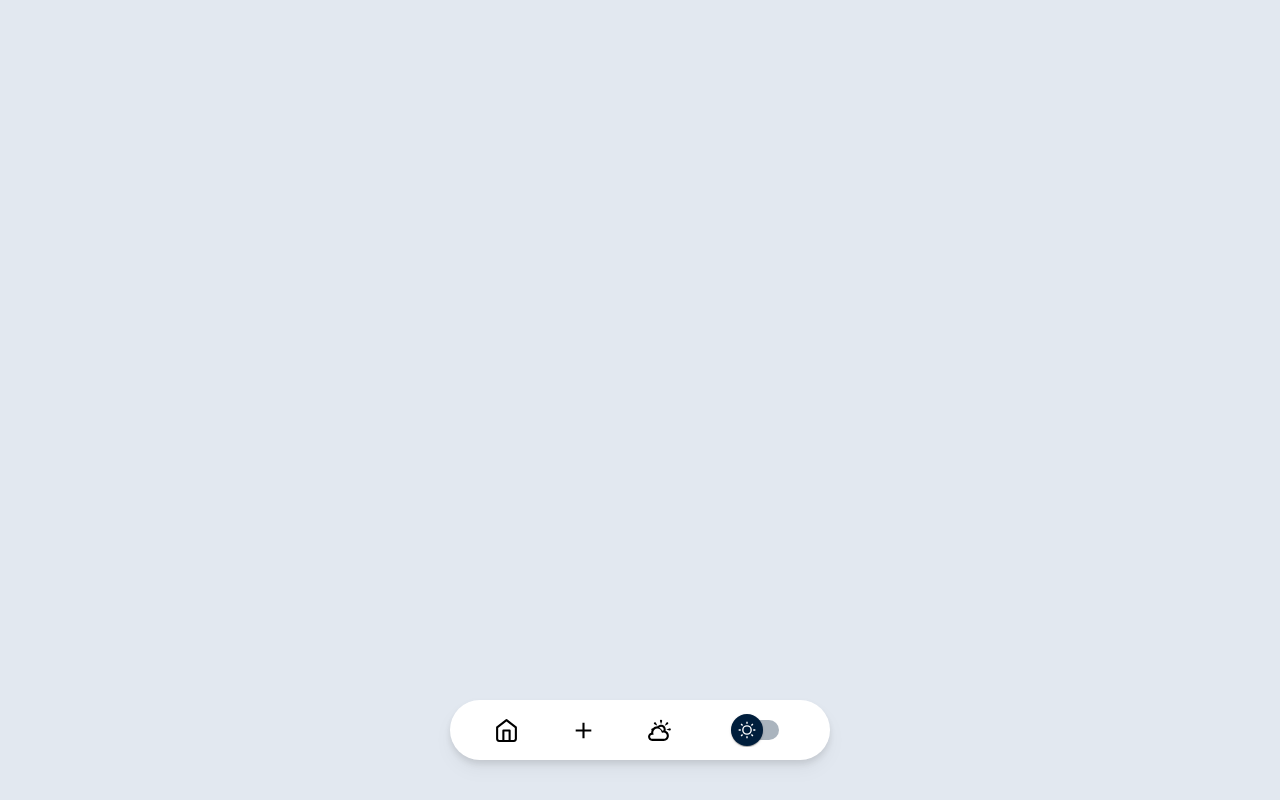
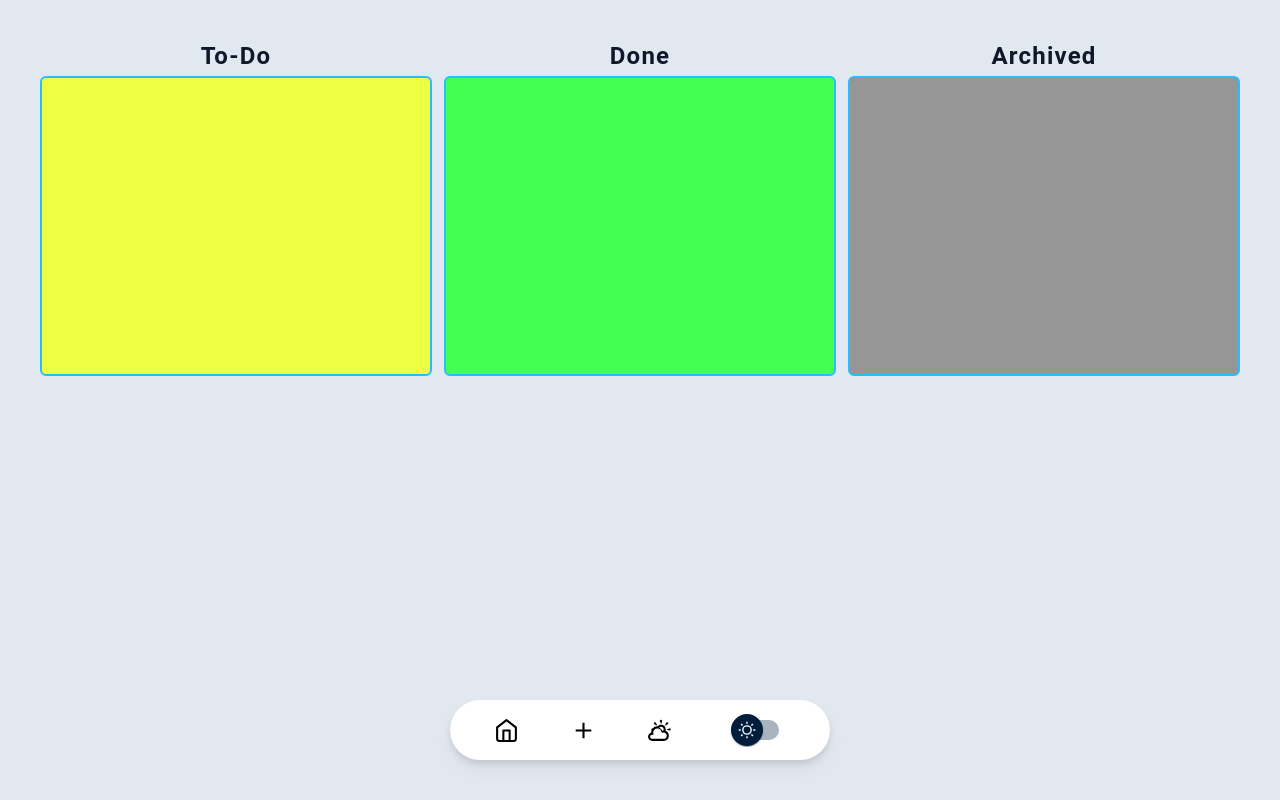
Before and after one commit to mohammadabdulhakim/TO-DO, a React (Create React App) app: page / in a window 1280 px wide. Built offline with nearby package versions, Linux system fonts and the light colour scheme.

Commit message:
Pages, working on ToDoPage

```diff
--- a/src/App.js
+++ b/src/App.js
@@ -1,8 +1,12 @@
 import { Toaster } from 'react-hot-toast';
+import { Route, Routes } from 'react-router-dom';
+
 import './App.css';
 import Navbar from './components/Navbar';
 import Modals from './components/modals/Modals';
 import useDarkMode from './hooks/useDarkMode';
+import ToDoPage from './pages/ToDoPage';
+import Weather from './pages/Weather';
 
 function App() {
   const {isDark} = useDarkMode();
@@ -11,7 +15,10 @@ function App() {
     <div className={`${isDark? "dark":"light"}`}>
       <div className="bg-main-bg dark:bg-main-dark-bg text-slate-900 dark:text-slate-100 h-screen w-screen">
         <Navbar />
-
+        <Routes>
+          <Route path='/' element={<ToDoPage/>} />
+          <Route path='/weather' element={<Weather/>} />
+        </Routes>
         <>
           <Modals />
           <Toaster />
--- /dev/null
+++ b/src/components/ToDo.jsx
@@ -0,0 +1,11 @@
+import React from 'react'
+
+const ToDo = () => {
+  return (
+    <div>
+
+    </div>
+  )
+}
+
+export default ToDo
--- a/src/components/inputs/Input.jsx
+++ b/src/components/inputs/Input.jsx
@@ -1,4 +1,3 @@
-import { BiDollar } from "react-icons/bi";
 
 const Input= ({
 id,
--- a/src/components/inputs/Textarea.jsx
+++ b/src/components/inputs/Textarea.jsx
@@ -1,5 +1,4 @@
 import { TextareaAutosize } from "@mui/material";
-import { useState } from "react";
 
 
 const Textarea= ({
@@ -10,7 +9,6 @@ formatPrice,
 register,
 errors,
 }) => {
-  const [showPassword, setShowPassword] = useState(false)
 
 
   return (
--- /dev/null
+++ b/src/pages/ToDoPage.jsx
@@ -0,0 +1,54 @@
+import { useEffect, useState } from "react";
+import useToDos from "../hooks/useToDos"
+
+
+const ToDoPage = () => {
+  const { toDos } = useToDos();
+  const [containers, setContainers] = useState([])
+
+
+  useEffect(()=>{
+    let newContainers = [
+      {
+        title: 'To-Do',
+        bg:"#ecff42",
+      },
+      {
+        title: 'Done',
+        bg:"#42ff52",
+      },
+      {
+        title: 'Archived',
+        bg:"#969696",
+      },
+    ];
+
+    newContainers[0].toDos = toDos.filter((todo)=> !todo.checked )
+    newContainers[1].toDos = toDos.filter((todo)=> todo.checked )
+    newContainers[2].toDos = toDos.filter((todo)=> !todo.checked && todo.archivedAt )
+
+    setContainers(newContainers)
+  },[toDos])
+
+  return (
+    <div className="flex items-center justify-center md:flex-row flex-col gap-3 p-4 md:p-10">
+      {containers.map((container)=>(
+          <div className="w-full flex items-center justify-center flex-col gap-1">
+            <h3 className="text-2xl font-bold">
+              {container.title}
+            </h3>
+            <div style={{backgroundColor:container.bg}} className="border-2 border-second-color rounded-md min-h-[300px] w-full flex items-center flex-col p-4">
+              {
+                container.toDos.map((todo)=>(
+                  todo.title
+                ))
+              }
+            </div>
+          </div>
+        )
+      )}
+    </div>
+  )
+}
+
+export default ToDoPage
--- /dev/null
+++ b/src/pages/Weather.jsx
@@ -0,0 +1,8 @@
+
+const Weather = () => {
+  return (
+    <div>Weather ,m,,,,,,,,,,,,,,,,,,,,,,,,,,,,,,,,,,,</div>
+  )
+}
+
+export default Weather
```
